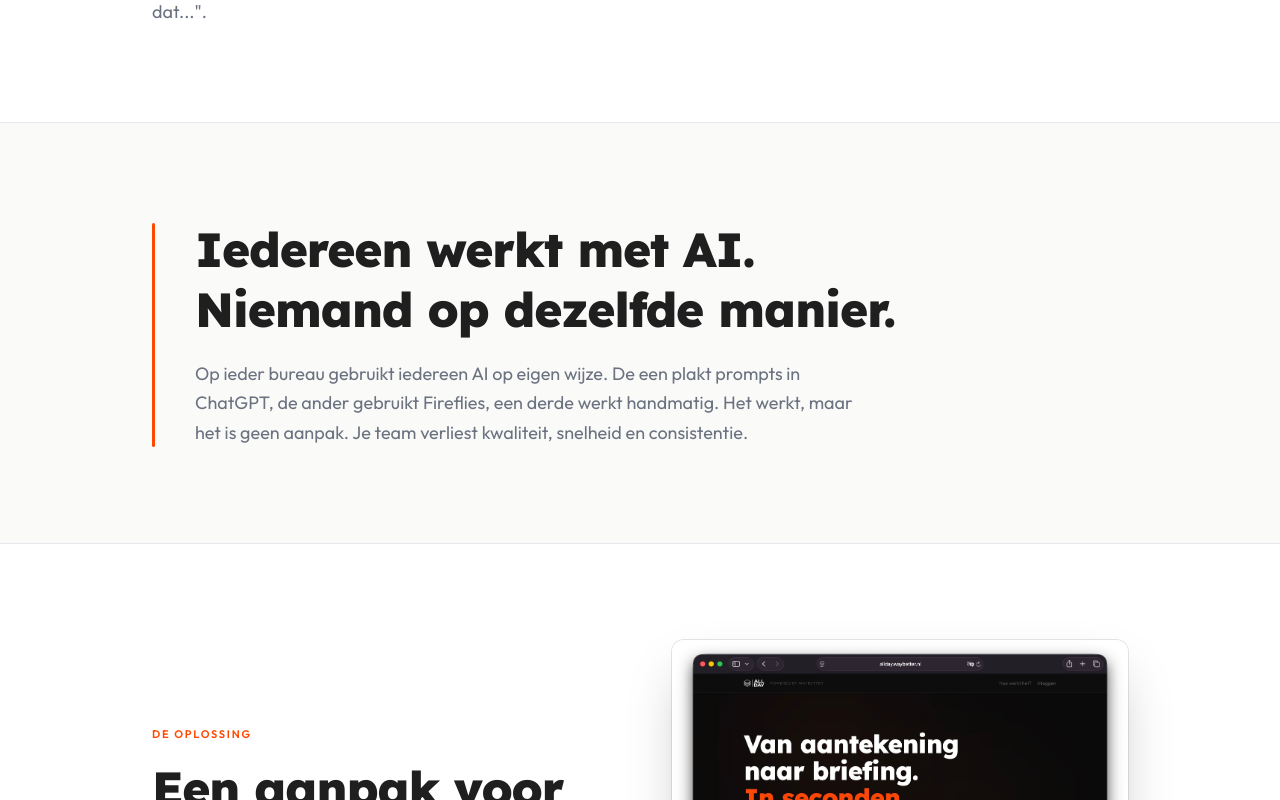
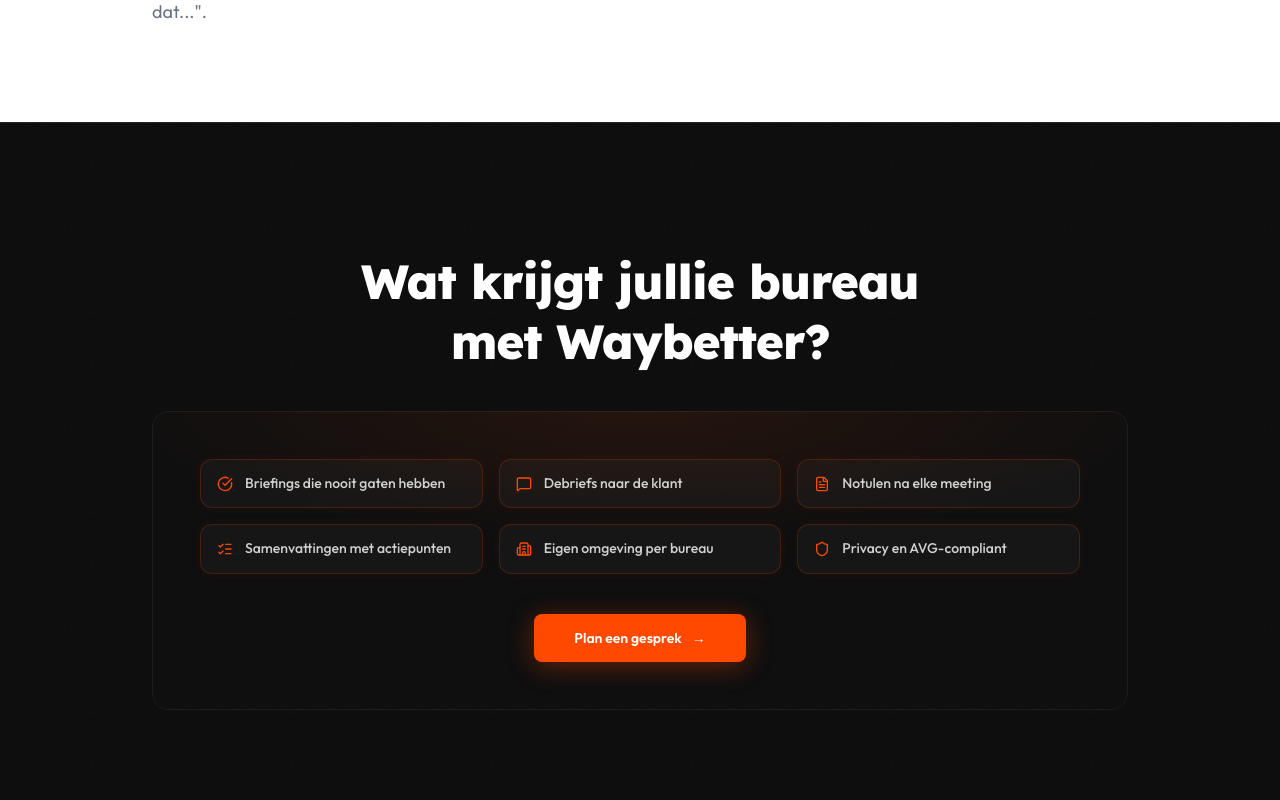
Before and after one commit to caesarbrandpower/oyaa, a Next.js app: page /preview in a window 1280 px wide. Shown: the part 2440-3240 px from the top of the page. Built offline with nearby package versions, Linux system fonts and the light colour scheme.

Commit message:
feat(preview): add USP statement block with six feature pills

```diff
--- a/app/preview/page.js
+++ b/app/preview/page.js
@@ -132,6 +132,53 @@ export default function PreviewPage() {
               <p className="text-text-sec text-base md:text-lg leading-relaxed">
                 Met Waybetter staan afspraken helder vastgelegd voordat het werk begint. Geen herwerk halverwege. Geen scope-discussies aan het einde. Geen "ik dacht dat we hadden afgesproken dat...".
               </p>
+            </div>
+          </div>
+        </section>
+      </ScrollReveal>
+
+      {/* USP STATEMENT BLOK */}
+      <ScrollReveal>
+        <section className="noise bg-dark border-t border-dark-border">
+          <div className="max-w-5xl mx-auto px-6 py-24 md:py-32">
+            <div className="reveal mb-10 text-center">
+              <h2 className="font-[family-name:var(--font-lexend)] text-[clamp(28px,4vw,48px)] font-extrabold text-white leading-tight tracking-tight">
+                Wat krijgt jullie bureau<br />met Waybetter?
+              </h2>
+            </div>
+            <div className="reveal relative rounded-2xl overflow-hidden">
+              <div className="absolute inset-0 bg-[#0f0f0f]" />
+              <div className="absolute inset-0 bg-[radial-gradient(ellipse_80%_60%_at_50%_0%,rgba(255,72,0,0.09)_0%,transparent_70%)]" />
+              <div className="absolute inset-0 border border-white/[0.06] rounded-2xl pointer-events-none" />
+              <div className="relative p-8 md:p-12">
+                <div className="grid grid-cols-1 sm:grid-cols-2 md:grid-cols-3 gap-4 mb-10">
+                  {[
+                    { Icon: CheckCircle, label: 'Briefings die nooit gaten hebben' },
+                    { Icon: MessageSquare, label: 'Debriefs naar de klant' },
+                    { Icon: FileText, label: 'Notulen na elke meeting' },
+                    { Icon: ListChecks, label: 'Samenvattingen met actiepunten' },
+                    { Icon: Building2, label: 'Eigen omgeving per bureau' },
+                    { Icon: Shield, label: 'Privacy en AVG-compliant' },
+                  ].map(({ Icon, label }) => (
+                    <div
+                      key={label}
+                      className="flex items-center gap-3 bg-white/[0.03] border border-orange/20 rounded-xl px-4 py-3.5 shadow-[0_0_12px_rgba(255,72,0,0.06)]"
+                    >
+                      <Icon className="shrink-0 w-4 h-4 text-orange" strokeWidth={2} />
+                      <span className="text-white/80 text-sm font-medium leading-snug">{label}</span>
+                    </div>
+                  ))}
+                </div>
+                <div className="text-center">
+                  <a
+                    href={CTA_HREF}
+                    className="group h-12 px-10 bg-orange text-white rounded-lg text-sm font-semibold transition-all hover:bg-orange-hover animate-pulse-glow hover:shadow-[0_6px_32px_rgba(255,72,0,0.4)] active:scale-[0.98] inline-flex items-center gap-2.5"
+                  >
+                    Plan een gesprek
+                    <span className="arrow-icon inline-block">&#8594;</span>
+                  </a>
+                </div>
+              </div>
             </div>
           </div>
         </section>
```
